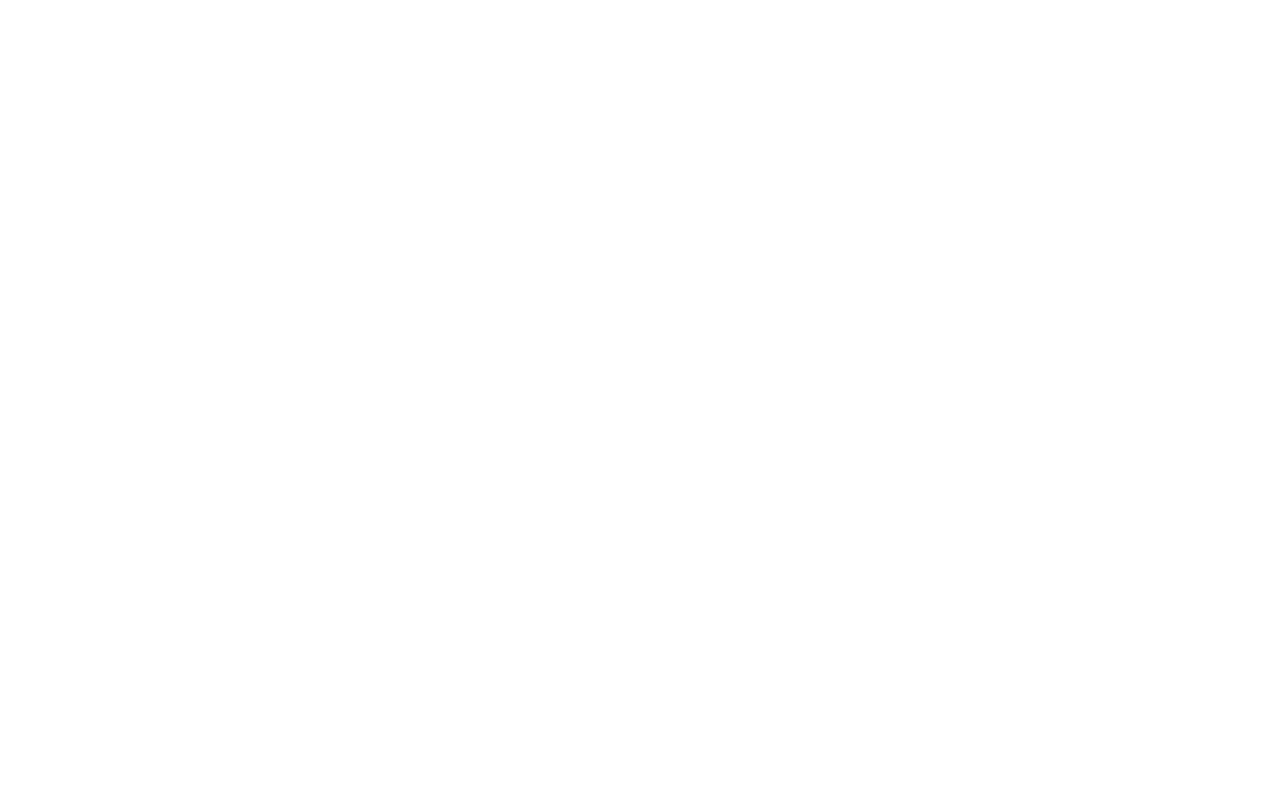
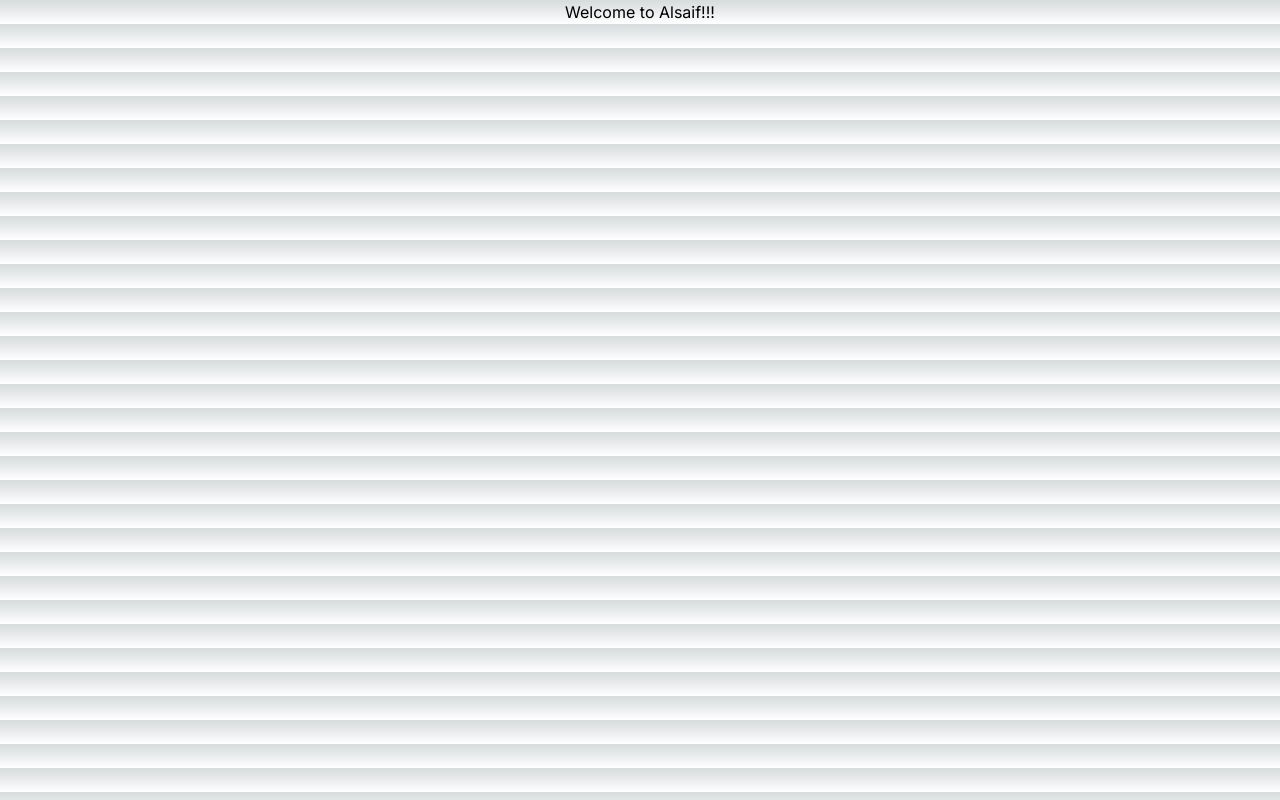
Before and after one commit to bekizod/dg-cardss, a Next.js app: page / in a window 1280 px wide. Built offline with nearby package versions, Linux system fonts and the light colour scheme.

Commit message:
commited

```diff
--- a/src/app/globals.css
+++ b/src/app/globals.css
@@ -2,10 +2,27 @@
 @tailwind components;
 @tailwind utilities;
 
+:root {
+  --foreground-rgb: 0, 0, 0;
+  --background-start-rgb: 214, 219, 220;
+  --background-end-rgb: 255, 255, 255;
+}
+
+@media (prefers-color-scheme: dark) {
+  :root {
+    --foreground-rgb: 255, 255, 255;
+    --background-start-rgb: 0, 0, 0;
+    --background-end-rgb: 0, 0, 0;
+  }
+}
 
 body {
-  color: white;
+  color: rgb(var(--foreground-rgb));
+    background: linear-gradient(to bottom,
+        transparent,
+        rgb(var(--background-end-rgb))) rgb(var(--background-start-rgb));
 }
+
 @layer utilities {
   .text-balance {
     text-wrap: balance;
```
